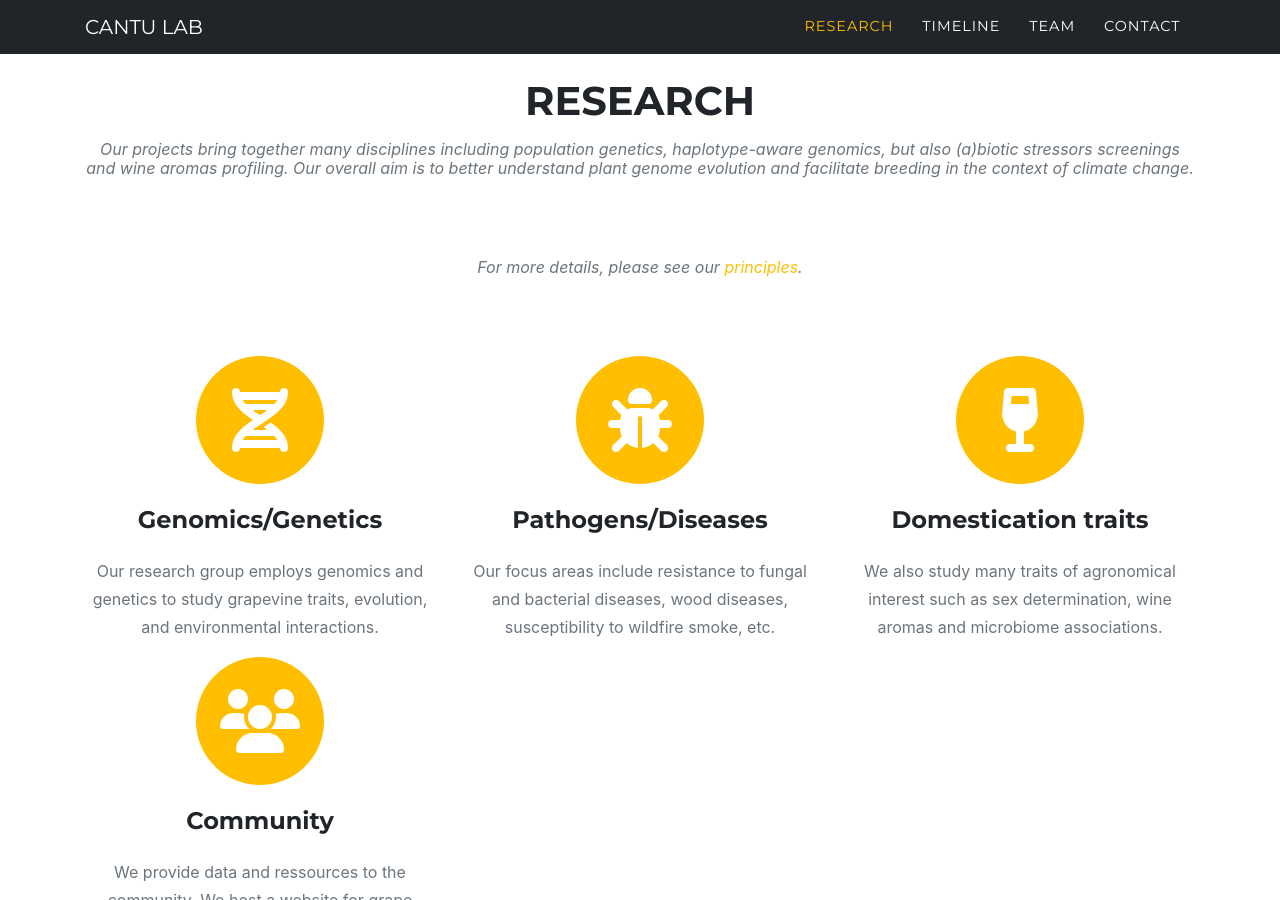
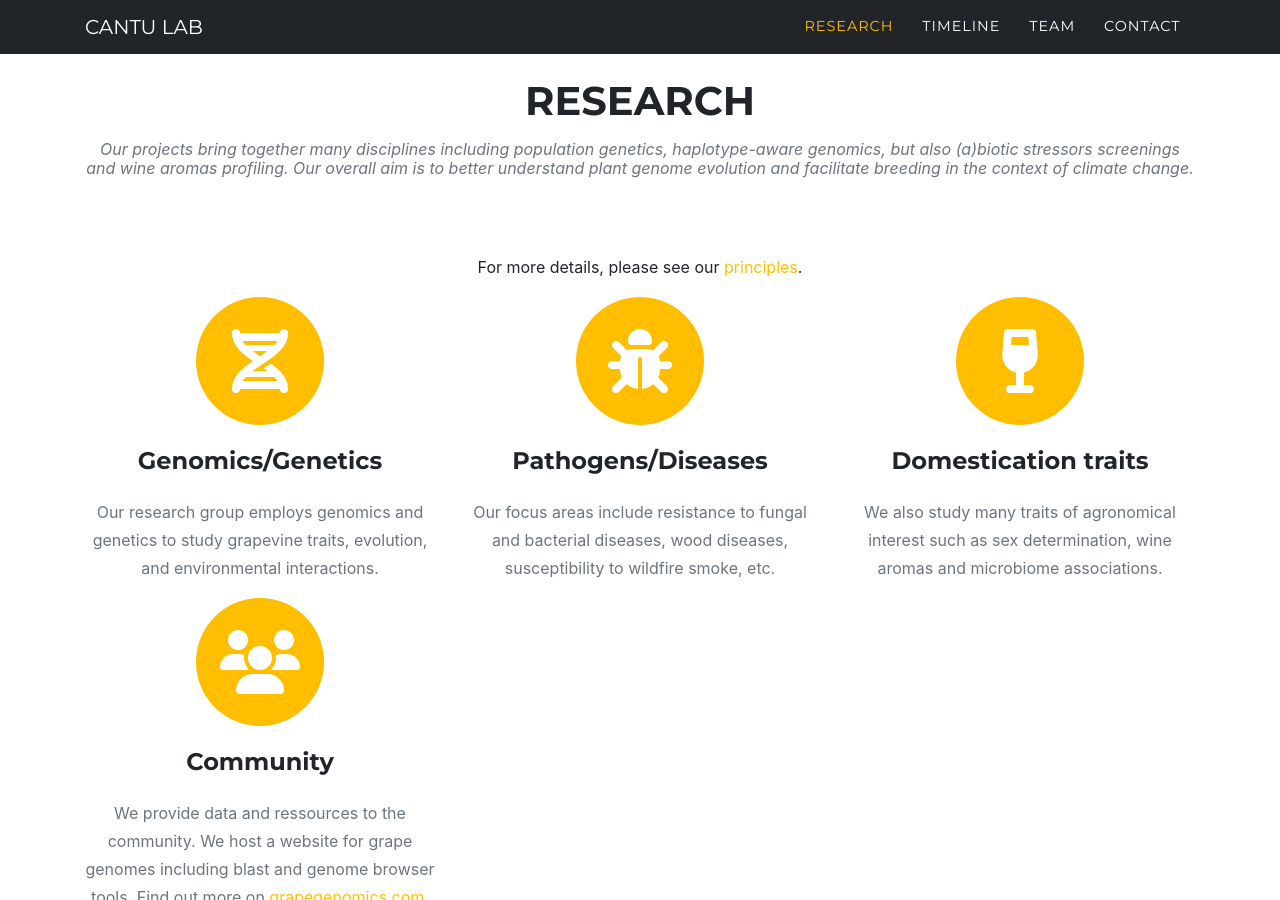
Before and after one commit to CantuLab/cantulab.github.com, a Jekyll site: the page built from index.md, in a window 1280 px wide and 900 px high, scrolled down 687 px. Built offline with Jekyll 4.4.1, drawn with Linux system fonts in a browser that asks for light colours; some web fonts are replaced.

Commit message:
remove extra h3

```diff
--- a/_includes/research.html
+++ b/_includes/research.html
@@ -10,9 +10,9 @@
             <h3 class="section-subheading text-muted">{{ site.data.sitetext[site.locale].research.text }}</h3>
           {% endif %}
           {% if site.data.sitetext[site.locale].research.link %}
-            <h3 class="section-subheading text-muted">
+            <!-- <h3 class="section-subheading text-muted"> -->
               <p>For more details, please see our <a href="principles">{{ site.data.sitetext[site.locale].research.link | default: "principles" }}</a>.</p>
-            </h3>
+            <!-- </h3>   -->
           {% endif %}
         </div>
       </div>
@@ -43,9 +43,9 @@
           <h3 class="section-subheading text-muted">{{ site.data.sitetext.research.text }}</h3>
         {% endif %}
         {% if site.data.sitetext[site.locale].research.link %}
-          <h3 class="section-subheading text-muted">
+          <!-- <h3 class="section-subheading text-muted"> -->
             <p>For more details, please see our <a href="principles">{{ site.data.sitetext[site.locale].research.link | default: "principles" }}</a>.</p>
-          </h3>
+          <!-- </h3> -->
         {% endif %}
       </div>
     </div>
```
